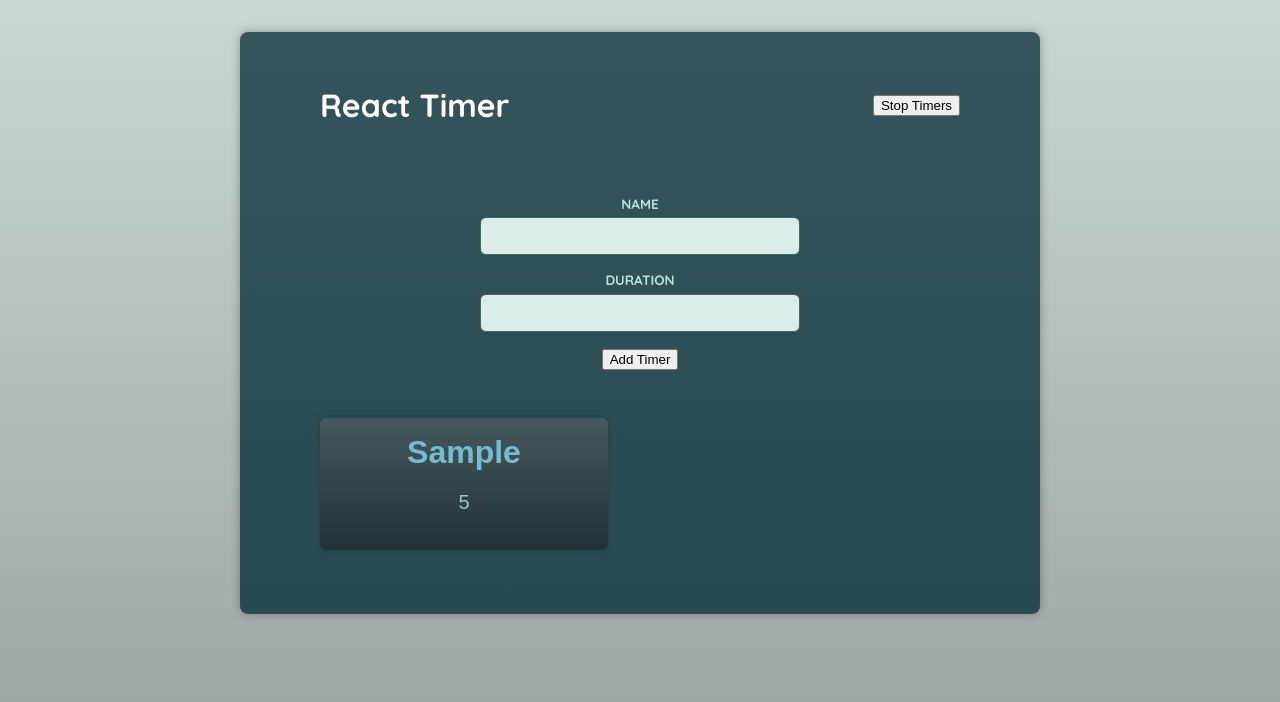
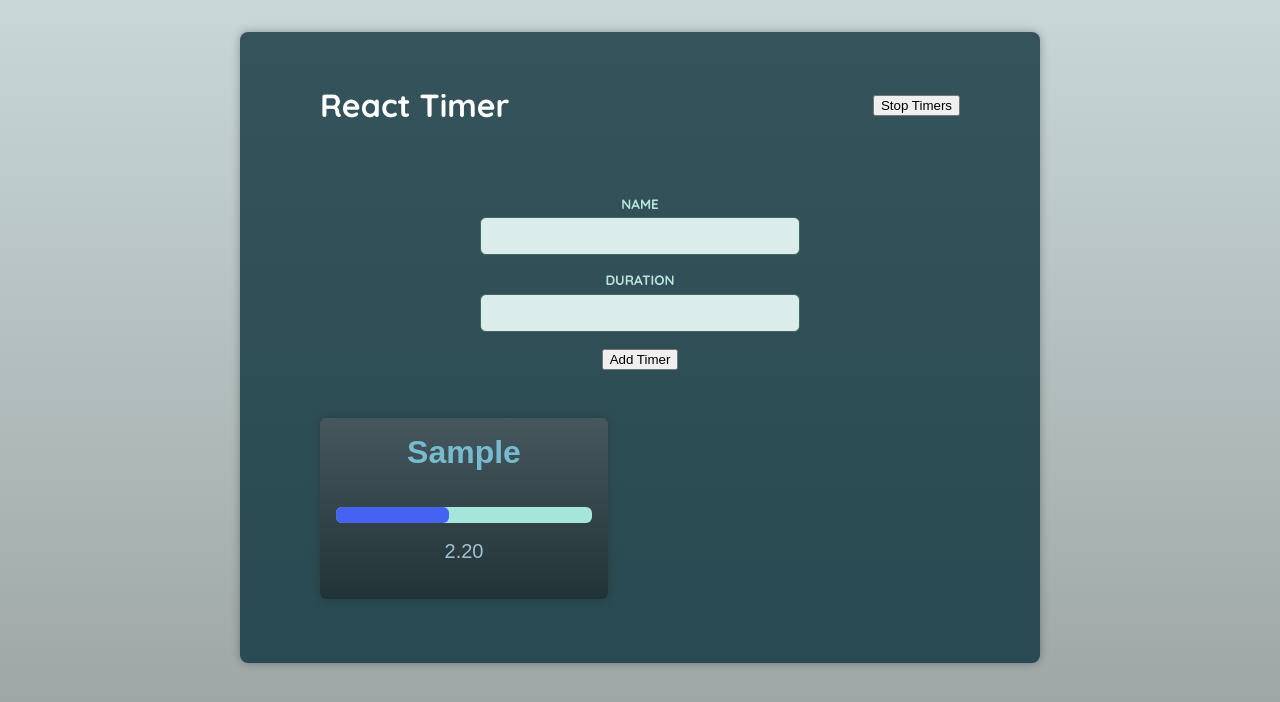
Before and after one commit to Ivana22/react-ts-advanced-components, a React (Vite) app: page / in a window 1280 px wide. Both pictures are taken after typing "Sample", "5" into the empty fields and a click on the button "Add Timer". Shown: the top 702 px of the page. Built offline with nearby package versions, Linux system fonts and the light colour scheme; a web font is replaced by a local one.

Commit message:
stop and start timers functionality

```diff
--- a/src/components/Timer.tsx
+++ b/src/components/Timer.tsx
@@ -1,11 +1,49 @@
 import Container from "./UI/Container";
-import { type Timer as TimerProps } from "../store/timers-context.tsx";
+import {
+  useTimersContext,
+  type Timer as TimerProps,
+} from "../store/timers-context.tsx";
+import { useEffect, useRef, useState } from "react";
 
 export default function Timer({ name, duration }: TimerProps) {
+  const interval = useRef<number | null>(null);
+  const [remainingTime, setRemainingTime] = useState(duration * 1000);
+
+  const { isRunning } = useTimersContext();
+
+  if (remainingTime <= 0 && interval.current) {
+    clearInterval(interval.current);
+  }
+
+  useEffect(() => {
+    let timer: number;
+    if (isRunning) {
+      timer = setInterval(function () {
+        setRemainingTime((prevTime) => {
+          if (prevTime <= 0) {
+            return prevTime;
+          }
+          return prevTime - 50;
+        });
+      }, 50);
+
+      interval.current = timer;
+    } else if (interval.current) {
+      clearInterval(interval.current);
+    }
+
+    return () => clearInterval(timer);
+  }, [isRunning]);
+
+  const formattedRemainingTime = (remainingTime / 1000).toFixed(2);
+
   return (
     <Container as="article">
       <h2>{name}</h2>
-      <p>{duration}</p>
+      <p>
+        <progress max={duration * 1000} value={remainingTime} />
+        {formattedRemainingTime}
+      </p>
     </Container>
   );
 }
--- a/src/store/timers-context.tsx
+++ b/src/store/timers-context.tsx
@@ -10,7 +10,7 @@ type TimersState = {
   timers: Timer[];
 };
 
-const initalState: TimersState = {
+const initialState: TimersState = {
   isRunning: true,
   timers: [],
 };
@@ -38,11 +38,11 @@ type TimersContextProviderProps = {
 };
 
 type StartTimersAction = {
-  type: "START_TIMER";
+  type: "START_TIMERS";
 };
 
 type StopTimersAction = {
-  type: "STOP_TIMER";
+  type: "STOP_TIMERS";
 };
 
 type AddTimerAction = {
@@ -53,13 +53,13 @@ type AddTimerAction = {
 type Action = StartTimersAction | StopTimersAction | AddTimerAction;
 
 function timersReducer(state: TimersState, action: Action): TimersState {
-  if (action.type === "START_TIMER") {
+  if (action.type === "START_TIMERS") {
     return {
       ...state,
       isRunning: true,
     };
   }
-  if (action.type === "STOP_TIMER") {
+  if (action.type === "STOP_TIMERS") {
     return {
       ...state,
       isRunning: false,
@@ -70,7 +70,10 @@ function timersReducer(state: TimersState, action: Action): TimersState {
       ...state,
       timers: [
         ...state.timers,
-        { name: action.payload.name, duration: action.payload.duration },
+        {
+          name: action.payload.name,
+          duration: action.payload.duration,
+        },
       ],
     };
   }
@@ -79,7 +82,7 @@ function timersReducer(state: TimersState, action: Action): TimersState {
 export default function TimersContextProvider({
   children,
 }: TimersContextProviderProps) {
-  const [timersState, dispatch] = useReducer(timersReducer, initalState);
+  const [timersState, dispatch] = useReducer(timersReducer, initialState);
 
   const ctx: TimersContextValue = {
     timers: timersState.timers,
@@ -88,10 +91,10 @@ export default function TimersContextProvider({
       dispatch({ type: "ADD_TIMER", payload: timerData });
     },
     startTimers() {
-      dispatch({ type: "START_TIMER" });
+      dispatch({ type: "START_TIMERS" });
     },
     stopTimers() {
-      dispatch({ type: "STOP_TIMER" });
+      dispatch({ type: "STOP_TIMERS" });
     },
   };
   return (
```
